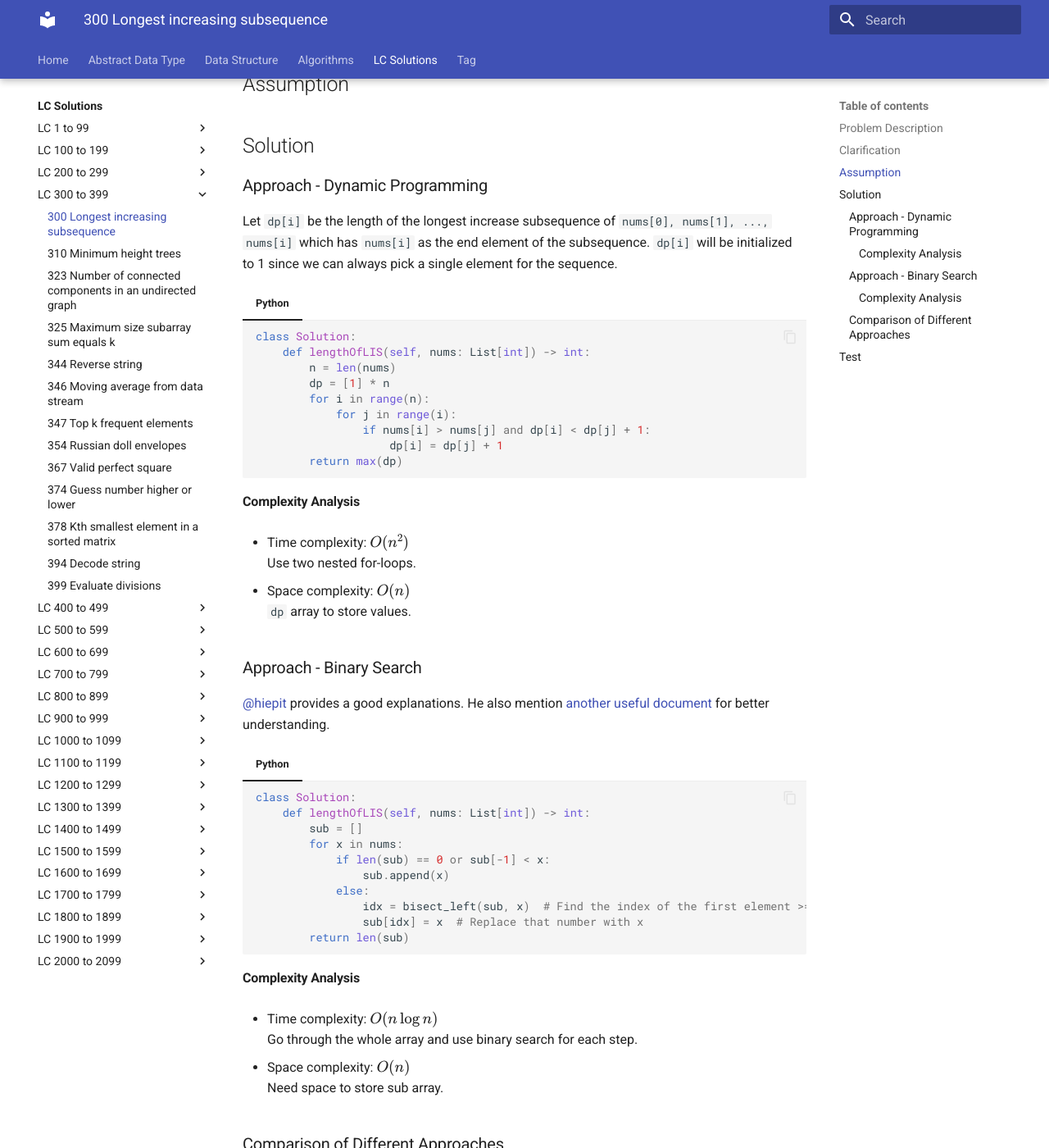
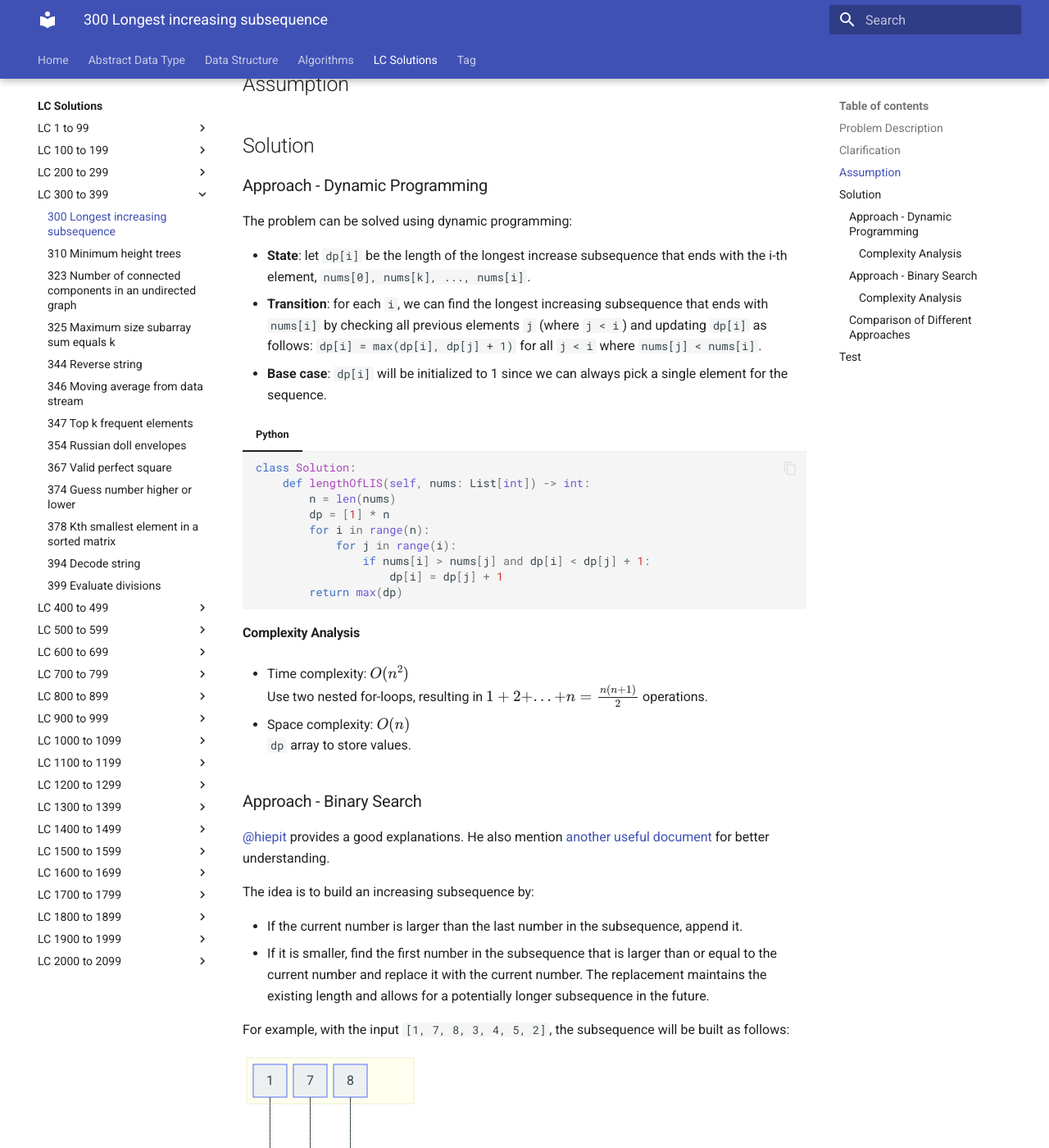
Before and after one commit to RogerLuo-Code/coding-practice, an MkDocs documentation site: the page built from docs/lc-solutions/lc0300-0399/lc0300-longest-increasing-subsequence.md, in a window 1280 px wide and 1400 px high, scrolled down 515 px. Shown: the whole window at 82% size. Built offline with MkDocs 1.6.1 and Material for MkDocs 9.7.7, drawn with Linux system fonts in a browser that asks for light colours; some of the changed text lies outside the part shown.

Commit message:
Update solution to LC300

````diff
--- a/docs/lc-solutions/lc0300-0399/lc0300-longest-increasing-subsequence.md
+++ b/docs/lc-solutions/lc0300-0399/lc0300-longest-increasing-subsequence.md
@@ -21,7 +21,15 @@
 
 ### Approach - Dynamic Programming
 
-Let `dp[i]` be the length of the longest increase subsequence of `nums[0], nums[1], ..., nums[i]` which has `nums[i]` as the end element of the subsequence. `dp[i]` will be initialized to 1 since we can always pick a single element for the sequence.
+The problem can be solved using dynamic programming:
+
+- **State**: let `dp[i]` be the length of the longest increase subsequence that ends
+with the i-th element, `nums[0], nums[k], ..., nums[i]`.
+- **Transition**: for each `i`, we can find the longest increasing subsequence that
+ends with `nums[i]` by checking all previous elements `j` (where `j < i`) and
+updating `dp[i]` as follows: `dp[i] = max(dp[i], dp[j] + 1)` for all `j < i` where `nums[j] < nums[i]`.
+- **Base case**: `dp[i]` will be initialized to 1 since we can always pick a single
+element for the sequence.
 
 === "Python"
     ```python
@@ -39,14 +47,54 @@
 #### Complexity Analysis
 
 - Time complexity: $O(n^2)$
-Use two nested for-loops.
+Use two nested for-loops, resulting in $1 + 2 + ... + n = \frac{n(n+1)}{2}$ operations.
 
 - Space complexity: $O(n)$
 `dp` array to store values.
 
 ### Approach - Binary Search
 
-[@hiepit](https://leetcode.com/problems/longest-increasing-subsequence/solutions/1326308/c-python-dp-binary-search-bit-segment-tree-solutions-picture-explain-o-nlogn/?envType=study-plan-v2&envId=binary-search) provides a good explanations. He also mention [another useful document](https://www.cs.princeton.edu/courses/archive/spring13/cos423/lectures/LongestIncreasingSubsequence.pdf) for better understanding.
+[@hiepit](https://leetcode.com/problems/longest-increasing-subsequence/solutions/1326308/c-python-dp-binary-search-bit-segment-tree-solutions-picture-explain-o-nlogn/?envType=study-plan-v2&envId=binary-search)
+provides a good explanations. He also mention [another useful document](https://www.cs.princeton.edu/courses/archive/spring13/cos423/lectures/LongestIncreasingSubsequence.pdf)
+for better understanding.
+
+The idea is to build an increasing subsequence by:
+
+- If the current number is larger than the last number in the subsequence, append it.
+- If it is smaller, find the first number in the subsequence that is larger than or
+equal to the current number and replace it with the current number.
+The replacement maintains the existing length and allows for a potentially longer
+subsequence in the future.
+
+For example, with the input `[1, 7, 8, 3, 4, 5, 2]`, the subsequence will be built as follows:
+
+```mermaid
+block-beta
+    columns 1
+    block
+        columns 4
+        1 7 8 space
+    end
+    space
+    block
+        columns 4
+        n1["1"] 3 4 5
+    end
+    space
+    block
+        columns 4
+        nn1["1"] 2 n4["4"] n5["5"]
+    end
+    1 --> n1
+    7 --> 3
+    8 --> 4
+    3 --> 2
+```
+
+Note that this approach does not actually build a valid subsequence, but the length of
+the subsequence is always equal the length of the longest increasing subsequence.
+As shown in the above example, the final subsequence is `[1, 2, 4, 5]` but the correct
+sequence is `[1, 3, 4, 5]`.  Both have the same length.
 
 === "Python"
     ```python
@@ -65,7 +113,7 @@
 #### Complexity Analysis
 
 - Time complexity: $O(n \log n)$
-Go through the whole array and use binary search for each step.
+Iterate the array $n$ times and each iteration takes $O(\log n)$ by using binary search.
 
 - Space complexity: $O(n)$
 Need space to store sub array.
@@ -76,7 +124,15 @@
 
 Approach   | Time Complexity  | Space Complexity
 ------------ | ---------------  | ----------------
-Approach - a |  $O(n^2)$          | $O(n)$
-Approach - Binary Search |  $O(n \log n)$        | $O(1)$
+Approach - Dynamic Programming |  $O(n^2)$          | $O(n)$
+Approach - Binary Search |  $O(n \log n)$        | $O(n)$
 
 ## Test
+
+- Test normal cases
+- Test edge cases:
+    - Empty array
+    - Single element array
+    - All elements are the same
+    - Already sorted array
+    - Reverse sorted array
--- a/mkdocs.yml
+++ b/mkdocs.yml
@@ -162,6 +162,7 @@
       - 117 Populating next right pointers in each node ii: lc-solutions/lc0100-0199/lc0117-populating-next-right-pointers-in-each-node-ii.md
       - 118 Pascal's triangle: lc-solutions/lc0100-0199/lc0118-pascals-triangle.md
       - 119 Pascal's triangle ii: lc-solutions/lc0100-0199/lc0119-pascals-triangle-ii.md
+      - 139 Word break: lc-solutions/lc0100-0199/lc0139-word-break.md
       - 133 Clone graph: lc-solutions/lc0100-0199/lc0133-clone-graph.md
       - 141 Linked list cycle: lc-solutions/lc0100-0199/lc0141-linked-list-cycle.md
       - 142 Linked list cycle ii: lc-solutions/lc0100-0199/lc0142-linked-list-cycle-ii.md
````
